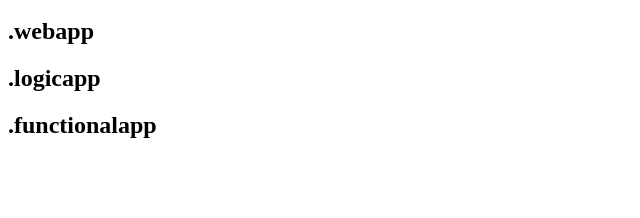
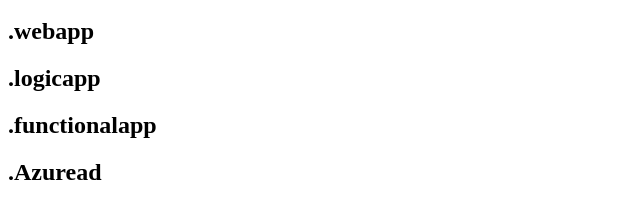
Before and after one commit to krish317/kkstore, a plain HTML site: page list.html in a window 1280 px wide. Shown: the part 48-266 px from the top of the page, without its empty margins (0-640 px from the left). Drawn offline with Linux system fonts and the light colour scheme.

Commit message:
Update list.html
Updating one service azure active directory

```diff
--- a/list.html
+++ b/list.html
@@ -5,7 +5,7 @@
 <h2>.webapp</h2>
 <h2>.logicapp</h2>
 <h2>.functionalapp</h2>
-
+<h2>.Azuread</h2>
 
 </body>
 
```
